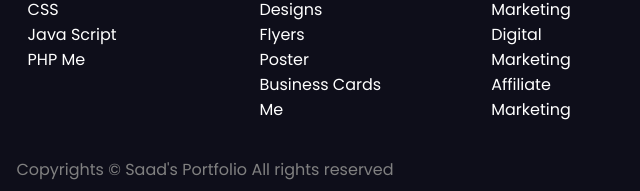
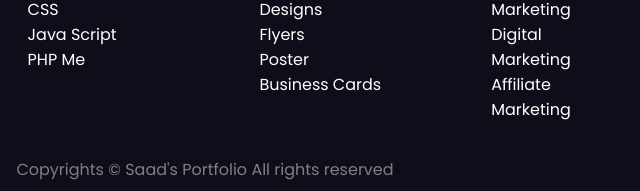
Before and after one commit to saadmalik0013/Saad-s-Protfolio, a plain HTML site: page index.html in a window 1280 px wide. Shown: the part 1295-1486 px from the top of the page, 435-1075 px from the left. Drawn offline with nearby package versions, Linux system fonts and the light colour scheme.

Commit message:
Update index.html

```diff
--- a/index.html
+++ b/index.html
@@ -236,7 +236,7 @@
                     <li>Graphics Designs</li>
                     <li>Flyers</li>
                     <li>Poster</li>
-                    <li>Business Cards Me</li>
+                    <li>Business Cards</li>
             </ul>
             </div>
             <div class="fourth">
```
